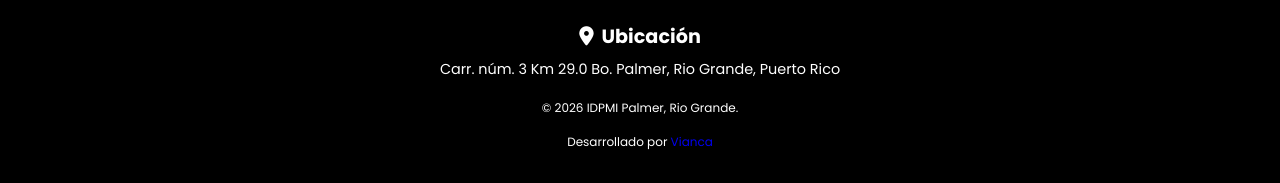
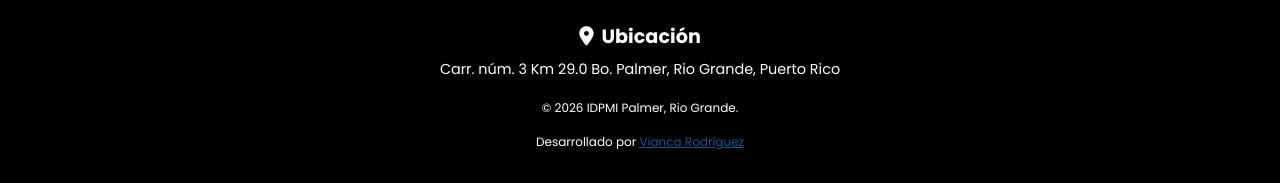
Before and after one commit to vianca-rodriguez/Tu-Puerta-de-Bendicion, a plain HTML site: page index.html in a window 1280 px wide. Shown: the part 2190-2373 px from the top of the page. Drawn offline with Linux system fonts and the light colour scheme.

Commit message:
updated developer

```diff
--- a/index.html
+++ b/index.html
@@ -129,7 +129,7 @@
 
         <p class="rights">&copy; 2026 IDPMI Palmer, Rio Grande.</p>
 
-        <p class="developer">Desarrollado por <a href="#">Vianca</a>
+        <p class="developer">Desarrollado por <a href="mailto:viancarodriguezm@gmail.com">Vianca Rodríguez</a></p>
     </footer>
 
     <script src="script.js"></script>
--- a/style.css
+++ b/style.css
@@ -472,3 +472,8 @@ body.scrolled .nav {
     font-size: 0.75rem;
     margin-top: 1rem;
 }
+
+.developer a {
+    color: var(--third);
+    text-decoration: underline;
+}
```
Also changed, not shown: about.html (+1 -1 lines), contact.html (+1 -1 lines), minister.html (+1 -1 lines).
